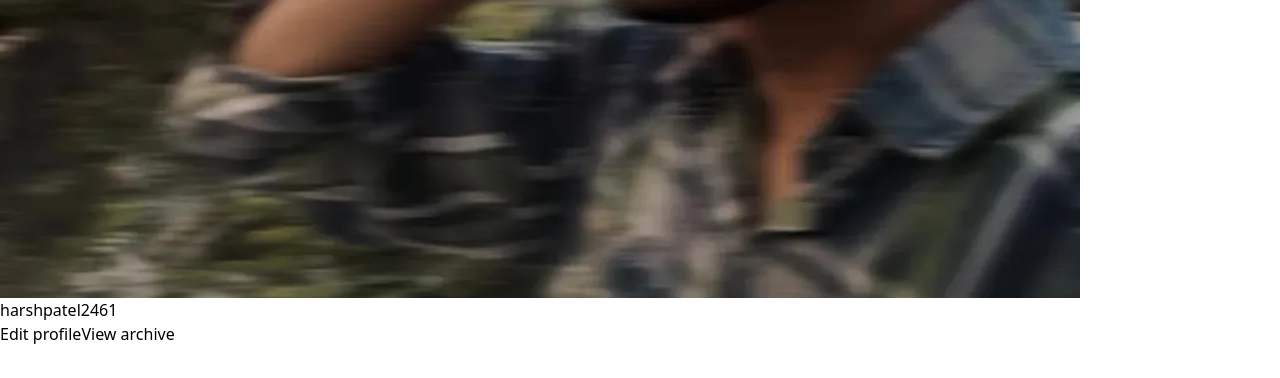
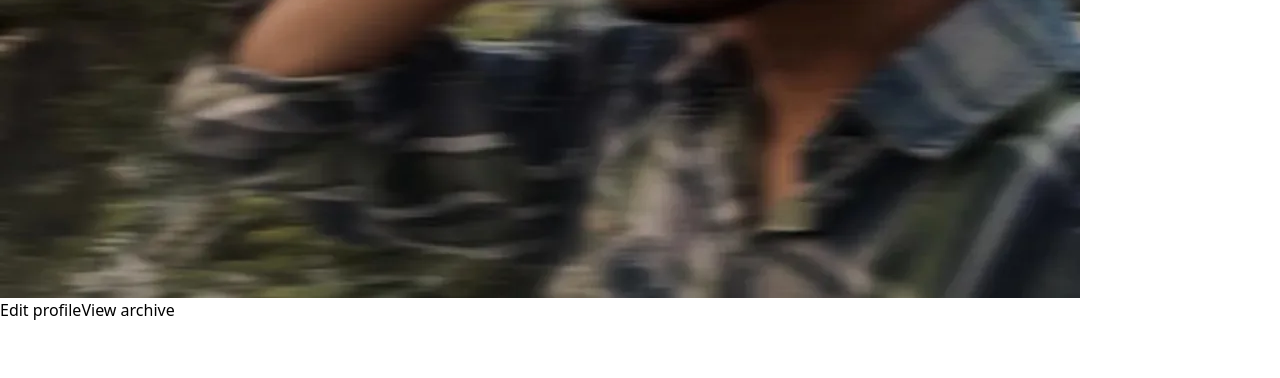
Before and after one commit to harsh749005/Instagram-Clone, a React (Vite) app in the folder frontend/: page /harsh in a window 1280 px wide. Shown: the part 2794-3172 px from the top of the page. Built offline with nearby package versions, Linux system fonts and the light colour scheme.

Commit message:
unwanted lines removed

```diff
--- a/frontend/src/App.jsx
+++ b/frontend/src/App.jsx
@@ -12,6 +12,7 @@ import Save from "./Save";
 import Tagged from "./Tagged";
 // import CreatePost from "./assets/Components/Create/CreatePost";
 import Notification from "./assets/Components/Notification/Notification";
+import { UserProvider } from "./context/userContext";
 
 function App() {
   const [isCreatePostVisible, setCreatePostVisible] = useState("false"); // bug is that i am not able to pass true bez when
@@ -44,9 +45,11 @@ function App() {
 
   return (
     <>
+    <UserProvider>
       <RouterProvider router={router} />
       {/* <CreatePost visibility={isCreatePostVisible}  name="harsh" onClose={handleCreatePostVisibility}/> */}
       <Notification Notification={isNotification}/>
+    </UserProvider>
     </>
   );
 }
--- a/frontend/src/Navbar.jsx
+++ b/frontend/src/Navbar.jsx
@@ -2,8 +2,8 @@ import { useState } from "react";
 import { Link,useLocation, useParams } from "react-router-dom";
 import { FiExternalLink } from "react-icons/fi";
 import PropTypes from 'prop-types';
-
-function Navbar({ handle,HandleNotification }) {
+// { handle,HandleNotification }
+function Navbar() {
   const { naam } = useParams();
   const [Visivble,SetVisible] = useState(false);
   const VisibilityHandler = ()=>{
@@ -91,7 +91,7 @@ function Navbar({ handle,HandleNotification }) {
         </Link>
 
         <Link
-          onClick={HandleNotification}
+          // onClick={HandleNotification}
 
           to="#"
           className="link-container  bg-zinc-950 flex flex-col items-center"
@@ -108,7 +108,7 @@ function Navbar({ handle,HandleNotification }) {
 
         <Link
         to={currenturl.pathname}
-         onClick={handle}
+        //  onClick={handle}
           className="link-container  bg-zinc-950 flex flex-col items-center"
         >
           <div className="link-holder flex space-x-4 h-14 w-52 items-center px-3 hover:bg-[#131313] rounded-md cursor-pointer">
--- a/frontend/src/Post.jsx
+++ b/frontend/src/Post.jsx
@@ -1,5 +1,3 @@
-import React from "react";
-import Footer from "./Footer";
 import InstaPostData from "./InstaPostData";
 import { FaHeart } from "react-icons/fa";
 import { FaComment } from "react-icons/fa6";
@@ -10,7 +8,7 @@ function Post() {
       <div className="pages-container-details gap-1 w-full h-auto flex flex-wrap  bg-zinc-900">
         {InstaPostData.map((postData) => {
           const { id, image } = postData;
-          console.log(postData.image);
+          // console.log(postData.image);
           return (
             <div className="image-holder group w-[17.9rem] h-[17.9rem] relative" key={id}>
               <img
--- a/frontend/src/User.jsx
+++ b/frontend/src/User.jsx
@@ -6,6 +6,7 @@ import Footer from "./Footer";
 import Navbar from "./Navbar";
 import './classcss.css'
 import CreatePost from "./assets/Components/Create/CreatePost";
+import useUser from "./context/useUser";
 function User() {
   var clutter = "";
   const footerlinks = [
@@ -26,9 +27,10 @@ function User() {
   const [activeLink, setActiveLink] = useState("post");
   const [postvalue,postsetvalue] = useState(false);
   const [reelvalue,reelsetvalue] = useState(false);
-
+  const {user} = useUser();
+  console.log(user)
   const {naam} = useParams();
-  console.log(naam);
+  // console.log(naam);
   return (
     <>
       <div className=" h-screen bg-zinc-950 flex">
@@ -53,7 +55,7 @@ function User() {
 
                 <div className="profile-details ">
                   <div className="Profile-name h-20 bg-slate-950 flex space-x-5 items-center p-5">
-                    <h4 className=" text-xl">harshpatel2461</h4>
+                    <h4 className=" text-xl">{user}</h4>
                     <div className="button-container  space-x-3">
                       <button className=" w-28 p-1 rounded-lg font-medium bg-zinc-700">
                         Edit profile
```
Also changed, not shown: frontend/src/Home.jsx (+4 -4 lines).
